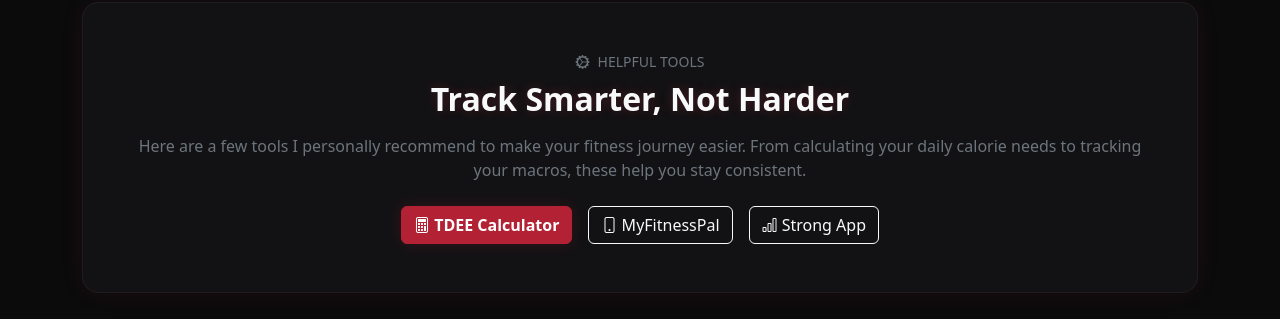
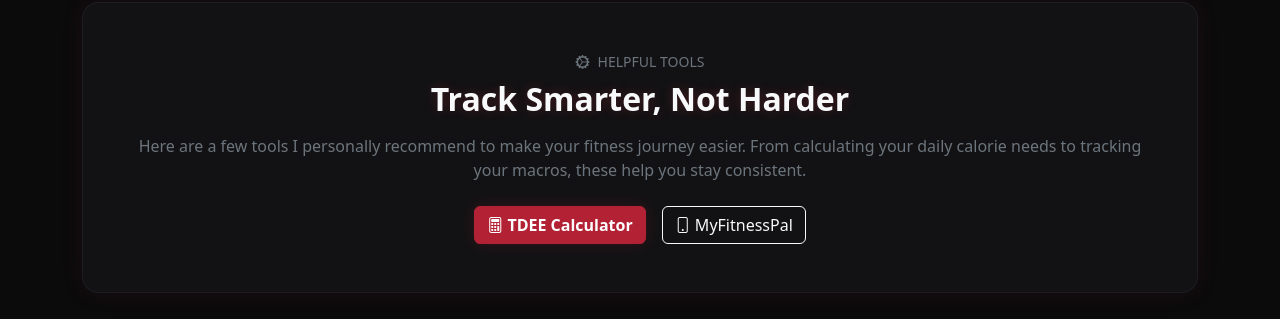
Before and after one commit to Isaiahp10/DormFit, a plain HTML site: page index.html in a window 1280 px wide. Shown: the part 4650-4969 px from the top of the page. Drawn offline with nearby package versions, Linux system fonts and the light colour scheme.

Commit message:
Add files via upload

```diff
--- a/index.html
+++ b/index.html
@@ -749,9 +749,7 @@
         <a href="https://www.myfitnesspal.com/" target="_blank" class="btn btn-outline-light">
           <i class="bi bi-phone"></i> MyFitnessPal
         </a>
-        <a href="https://www.strong.app/" target="_blank" class="btn btn-outline-light">
-          <i class="bi bi-bar-chart"></i> Strong App
-        </a>
+
       </div>
     </div>
   </div>
```
